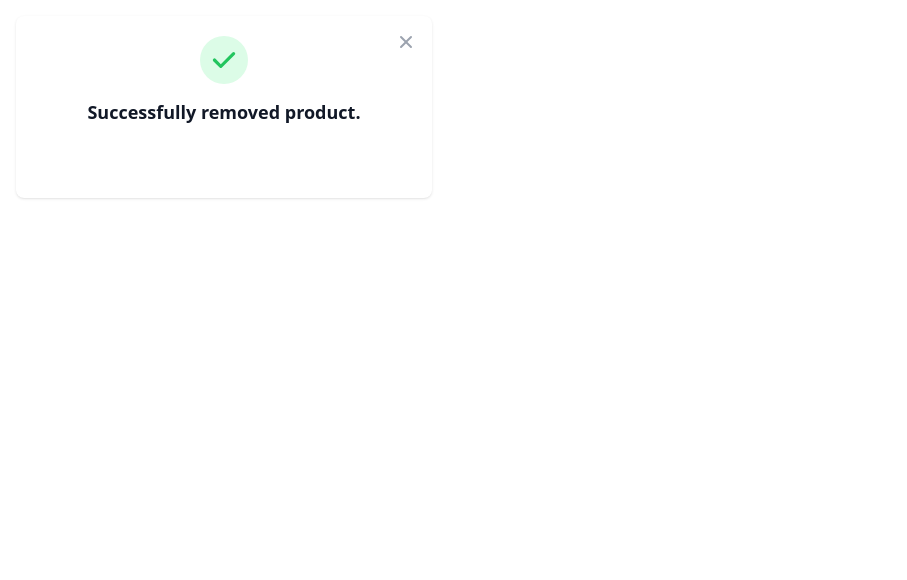
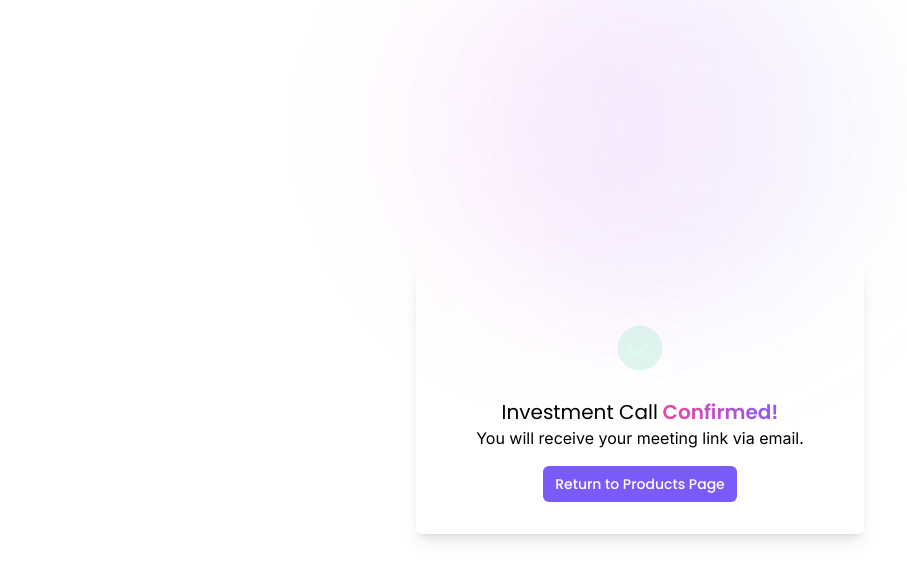
Before and after one commit to Anchit1909/ElevateX, a Next.js app: page /success in a window 1280 px wide. Shown: the top 580 px of the page, without its empty margins (0-907 px from the left). Built offline with nearby package versions, Linux system fonts and the light colour scheme; no server answers.

Commit message:
Implemented payment successful pages

```diff
--- a/package.json
+++ b/package.json
@@ -11,6 +11,7 @@
   "dependencies": {
     "@headlessui/react": "^1.7.13",
     "@heroicons/react": "^2.0.17",
+    "@lottiefiles/react-lottie-player": "^3.5.3",
     "@next-auth/firebase-adapter": "^2.0.1",
     "@stripe/stripe-js": "^1.52.1",
     "axios": "^1.4.0",
--- a/src/components/Features.jsx
+++ b/src/components/Features.jsx
@@ -77,7 +77,7 @@ function Features() {
         <div className="w-1/2 relative mr-36 md:mr-12 lg:mr-0">
           <div className="absolute right-10 -top-6 w-96 h-96 bg-[#B3AAFC]/20 rounded-full -z-10 blur-3xl" />
           <div className="absolute -right-10 -top-2 w-96 h-96 bg-[#E841E1]/10 rounded-full -z-10 blur-3xl" />
-          <div className="absolute -right-28 top-8 w-96 h-96 bg-[#F1BB31]/10 rounded-full -z-10 blur-3xl" />
+          {/* <div className="absolute -right-28 top-8 w-96 h-96 bg-[#F1BB31]/10 rounded-full -z-10 blur-3xl" /> */}
           <div className="absolute -right-36 top-20 w-96 h-96 bg-[#DFF363]/20 rounded-full -z-10 blur-3xl" />
           <Image src="/startup1.jpg" width={320} height={320} alt="" />
           <Image
--- a/src/components/Hero.jsx
+++ b/src/components/Hero.jsx
@@ -10,10 +10,10 @@ function Hero() {
           <h1 className="px-3 lg-px-0 font-semibold text-6xl text-gray-900 font-poppins max-w-lg md:max-w-xl relative z-10">
             Post Your Startup Idea and Get Discovered
           </h1>
-          <div className="absolute -left-40 top-4 w-96 h-96 bg-[#B3AAFC]/30 rounded-full blur-3xl" />
-          <div className="absolute -left-12 -top-36 w-96 h-96 bg-[#E841E1]/30 rounded-full blur-3xl" />
-          <div className="absolute left-32 -top-24 w-96 h-96 bg-[#DFF363]/30 rounded-full blur-3xl" />
-          <div className="absolute left-28 -top-40 w-96 h-96 bg-[#F1BB31]/30 rounded-full blur-3xl" />
+          <div className="absolute -left-40 top-4 w-96 h-96 bg-[#B3AAFC]/[25%] rounded-full blur-3xl" />
+          <div className="absolute -left-12 -top-36 w-96 h-96 bg-[#E841E1]/[25%] rounded-full blur-3xl" />
+          <div className="absolute left-32 -top-24 w-96 h-96 bg-[#DFF363]/[25%] rounded-full blur-3xl" />
+          <div className="absolute left-28 -top-40 w-96 h-96 bg-[#F1BB31]/[25%] rounded-full blur-3xl" />
           <p className="px-3 lg-px-0 text-gray-600 mt-4 text-lg max-w-md font-inter z-10">
             Get the platform to show your startup or invest your money in some
             useful startups.
--- a/src/pages/pricing.js
+++ b/src/pages/pricing.js
@@ -39,8 +39,8 @@ function pricing() {
         <link rel="icon" href="/favicon.ico" />
       </Head>
       <section>
-        <div className="px-16 py-20 h-full w-screen xl:h-screen xl:w-full bg-white bg-cover bg-center bg-no-repeat">
-          <div className="w-full h-full bg-front-image bg-cover bg-bottom bg-no-repeat shadow-2xl">
+        <div className="px-16 py-20 h-full w-screen xl:h-screen xl:w-full bg-[#FEFDFB]">
+          <div className="w-full h-full shadow-2xl">
             <h1 className="px-16 py-10 text-4xl text-gray-900 font-poppins font-bold">
               Simple,{" "}
               <span className="bg-gradient-to-r from-pink-500 to-violet-500 bg-clip-text text-transparent">
--- a/src/pages/subscription_success.js
+++ b/src/pages/subscription_success.js
@@ -12,6 +12,10 @@ import {
 } from "firebase/firestore";
 import { app } from "../../firebase";
 import { getSession } from "next-auth/react";
+import { BsBagCheckFill } from "react-icons/bs";
+import { Player, Controls } from "@lottiefiles/react-lottie-player";
+import CheckAnimation from "../animations/89540-green-check.json";
+import Link from "next/link";
 
 function subscription_success({ user }) {
   const router = useRouter();
@@ -56,10 +60,43 @@ function subscription_success({ user }) {
         <title>Thank you for subscribing!</title>
         <link rel="icon" href="/favicon.ico" />
       </Head>
-      <div>
-        <h3>{session_id}</h3>
-        <button onClick={getUserStatus}>Hey</button>
-      </div>
+      <section className="bg-white h-screen flex items-center justify-center relative">
+        <div className="absolute right-[400px] -top-16 w-96 h-96 bg-[#B3AAFC]/[10%] rounded-full blur-3xl" />
+        <div className="absolute right-[500px] -top-16 w-96 h-96 bg-[#E841E1]/[6%] rounded-full blur-3xl" />
+        <div className="flex flex-col items-center justify-center bg-white shadow-lg max-w-md h-auto w-[760px] py-8 rounded-md">
+          <Player
+            autoplay
+            loop
+            // src="https://assets6.lottiefiles.com/private_files/lf30_WdTEui.json"
+            src={CheckAnimation}
+            style={{ height: "100px", width: "100px" }}
+          >
+            <Controls
+              visible={false}
+              buttons={["play", "repeat", "frame", "debug"]}
+            />
+          </Player>
+          <div className="flex flex-col items-center justify-center">
+            <h1 className="font-poppins text-center text-xl">
+              Thanks for{" "}
+              <span className="bg-gradient-to-r from-pink-500 to-violet-500 bg-clip-text text-transparent font-semibold">
+                Subscribing!
+              </span>{" "}
+            </h1>
+            <p className="text-center font-inter">
+              You will receive your order confirmation via email.
+            </p>
+            <Link href="/products">
+              <button
+                type="button"
+                className="py-2 px-3 text-sm font-medium text-center text-white rounded-md bg-[#7A5AF8] hover:bg-[#7A5AF8]/90 focus:ring-4 focus:outline-none focus:ring-[#7A5AF8]/50 mt-4 font-poppins"
+              >
+                Return to Products Page
+              </button>
+            </Link>
+          </div>
+        </div>
+      </section>
     </div>
   );
 }
--- a/src/pages/success.js
+++ b/src/pages/success.js
@@ -3,6 +3,9 @@ import { useRouter } from "next/router";
 import React from "react";
 import { useState } from "react";
 import { getSession, useSession } from "next-auth/react";
+import { Player, Controls } from "@lottiefiles/react-lottie-player";
+import CheckAnimation from "../animations/89540-green-check.json";
+import Link from "next/link";
 
 function success() {
   const router = useRouter();
@@ -22,65 +25,44 @@ function success() {
         <title>Thank you!</title>
         <link rel="icon" href="/favicon.ico" />
       </Head>
-      <div className="">
-        <div
-          id="successModal"
-          tabindex="-1"
-          aria-hidden="true"
-          className="overflow-y-auto overflow-x-hidden fixed top-0 right-0 left-0 z-50 justify-center items-center w-full md:inset-0 h-modal md:h-full"
-        >
-          <div className="relative p-4 w-full max-w-md h-full md:h-auto">
-            <div className="relative p-4 text-center bg-white rounded-lg shadow dark:bg-gray-800 sm:p-5">
+      <section className="bg-white h-screen flex items-center justify-center relative">
+        <div className="absolute right-[400px] -top-16 w-96 h-96 bg-[#B3AAFC]/[10%] rounded-full blur-3xl" />
+        <div className="absolute right-[500px] -top-16 w-96 h-96 bg-[#E841E1]/[6%] rounded-full blur-3xl" />
+        <div className="flex flex-col items-center justify-center bg-white shadow-lg max-w-md h-auto w-[760px] py-8 rounded-md">
+          <Player
+            autoplay
+            loop
+            // src="https://assets6.lottiefiles.com/private_files/lf30_WdTEui.json"
+            src={CheckAnimation}
+            style={{ height: "100px", width: "100px" }}
+          >
+            <Controls
+              visible={false}
+              buttons={["play", "repeat", "frame", "debug"]}
+            />
+          </Player>
+          <div className="flex flex-col items-center justify-center">
+            <h1 className="font-poppins text-center text-xl">
+              Investment Call
+              <span className="bg-gradient-to-r from-pink-500 to-violet-500 bg-clip-text text-transparent font-semibold">
+                {" "}
+                Confirmed!
+              </span>{" "}
+            </h1>
+            <p className="text-center font-inter">
+              You will receive your meeting link via email.
+            </p>
+            <Link href="/products">
               <button
                 type="button"
-                className="text-gray-400 absolute top-2.5 right-2.5 bg-transparent hover:bg-gray-200 hover:text-gray-900 rounded-lg text-sm p-1.5 ml-auto inline-flex items-center dark:hover:bg-gray-600 dark:hover:text-white"
-                data-modal-toggle="successModal"
+                className="py-2 px-3 text-sm font-medium text-center text-white rounded-md bg-[#7A5AF8] hover:bg-[#7A5AF8]/90 focus:ring-4 focus:outline-none focus:ring-[#7A5AF8]/50 mt-4 font-poppins"
               >
-                <svg
-                  aria-hidden="true"
-                  className="w-5 h-5"
-                  fill="currentColor"
-                  viewBox="0 0 20 20"
-                  xmlns="http://www.w3.org/2000/svg"
-                >
-                  <path
-                    fill-rule="evenodd"
-                    d="M4.293 4.293a1 1 0 011.414 0L10 8.586l4.293-4.293a1 1 0 111.414 1.414L11.414 10l4.293 4.293a1 1 0 01-1.414 1.414L10 11.414l-4.293 4.293a1 1 0 01-1.414-1.414L8.586 10 4.293 5.707a1 1 0 010-1.414z"
-                    clip-rule="evenodd"
-                  ></path>
-                </svg>
-                <span className="sr-only">Close modal</span>
+                Return to Products Page
               </button>
-              <div className="w-12 h-12 rounded-full bg-green-100 dark:bg-green-900 p-2 flex items-center justify-center mx-auto mb-3.5">
-                <svg
-                  aria-hidden="true"
-                  className="w-8 h-8 text-green-500 dark:text-green-400"
-                  fill="currentColor"
-                  viewBox="0 0 20 20"
-                  xmlns="http://www.w3.org/2000/svg"
-                >
-                  <path
-                    fill-rule="evenodd"
-                    d="M16.707 5.293a1 1 0 010 1.414l-8 8a1 1 0 01-1.414 0l-4-4a1 1 0 011.414-1.414L8 12.586l7.293-7.293a1 1 0 011.414 0z"
-                    clip-rule="evenodd"
-                  ></path>
-                </svg>
-                <span className="sr-only">Success</span>
-              </div>
-              <p className="mb-4 text-lg font-semibold text-gray-900 dark:text-white">
-                Successfully removed product.
-              </p>
-              <button
-                data-modal-toggle="successModal"
-                type="button"
-                className="py-2 px-3 text-sm font-medium text-center text-white rounded-lg bg-primary-600 hover:bg-primary-700 focus:ring-4 focus:outline-none focus:ring-primary-300 dark:focus:ring-primary-900"
-              >
-                Continue
-              </button>
-            </div>
+            </Link>
           </div>
         </div>
-      </div>
+      </section>
     </div>
   );
 }
```
Also changed, not shown: src/animations/89540-green-check.json (added, +1 -0 lines), src/components/Testimonial.jsx (+4 -4 lines), 1 other file (tests, documents, lock files or other folders).
